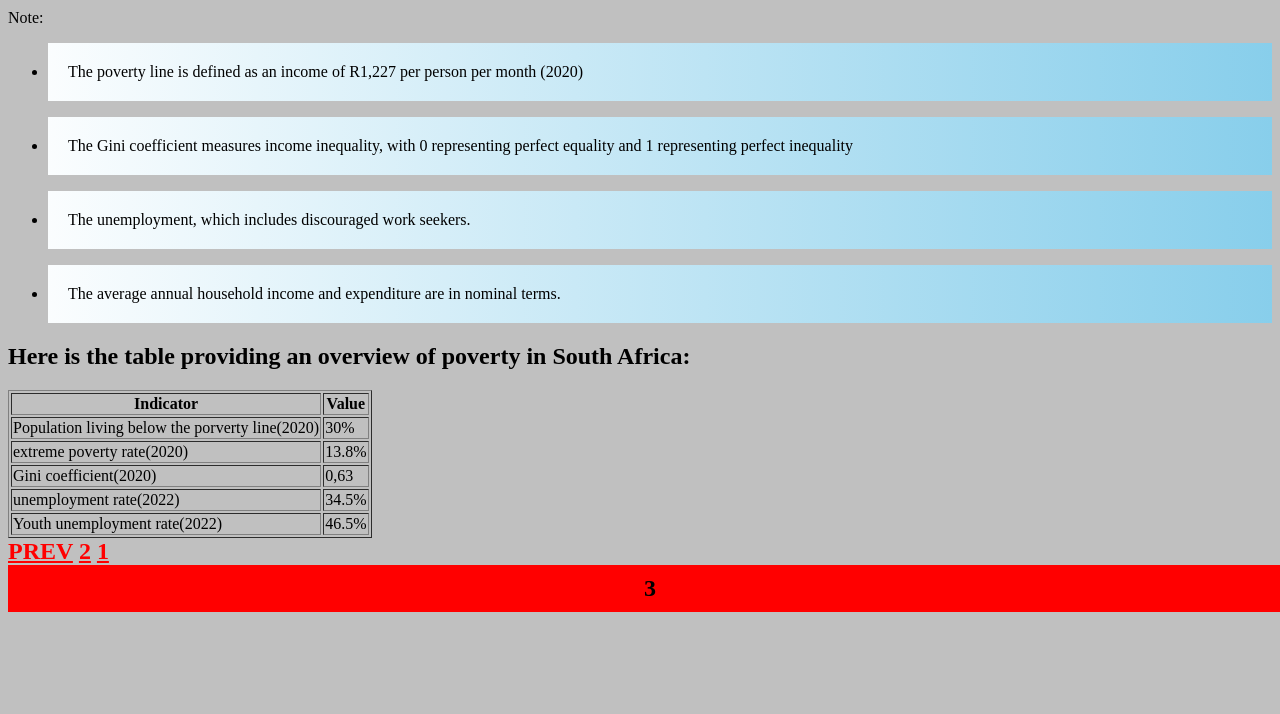
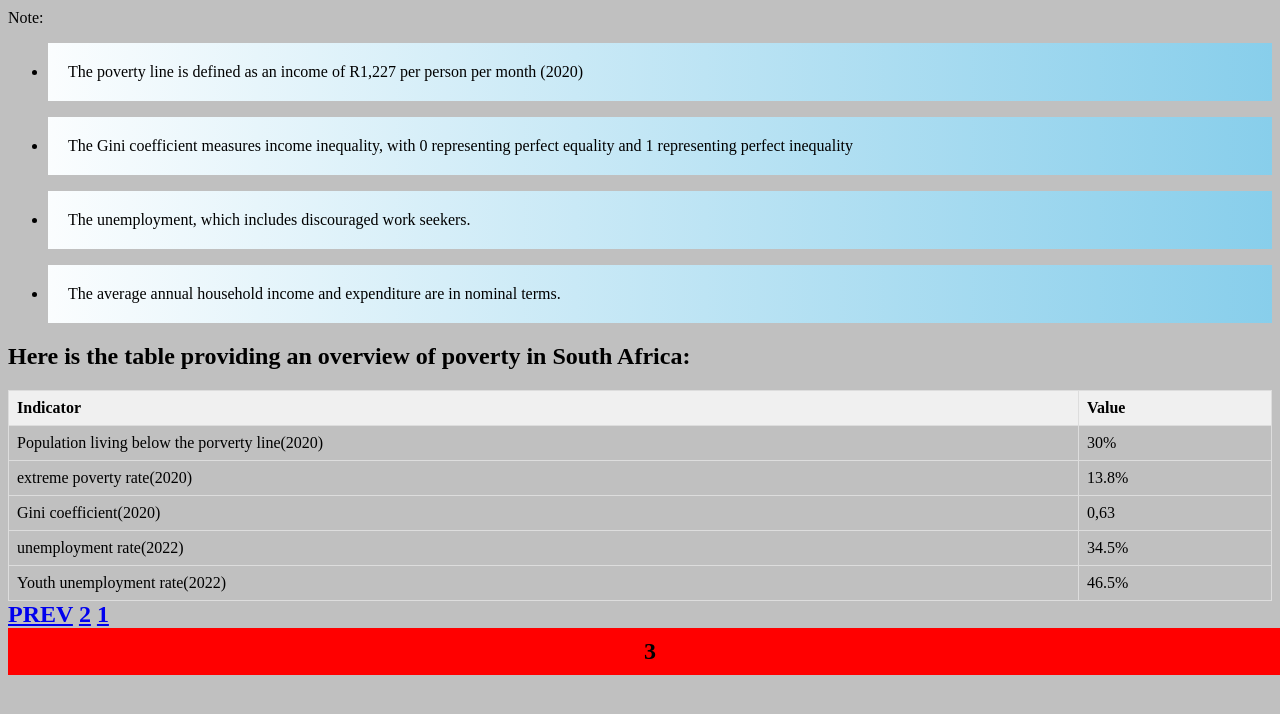
Before and after one commit to Despunk/OIBSIP, a plain HTML site: page tables.html in a window 1280 px wide. Shown: the part 78-792 px from the top of the page. Drawn offline with Linux system fonts and the light colour scheme.

Commit message:
Update style.css
css table

```diff
--- a/style.css
+++ b/style.css
@@ -52,6 +52,19 @@
 						margin-top:60px; /*adjust this value to match the height of my value data*/
 						margin-button:60px /* adjust this value to match the height of my footer */
 					}
+					table{
+						border-collapse:collapse;
+						width: 100%
+					}
+					th, td{
+						border: 1px solid #ddd;
+						padding: 8px;
+						text-align: left;
+					}
+					th{
+						background-color: #f0f0f0;
+
+
 
 
 
```
